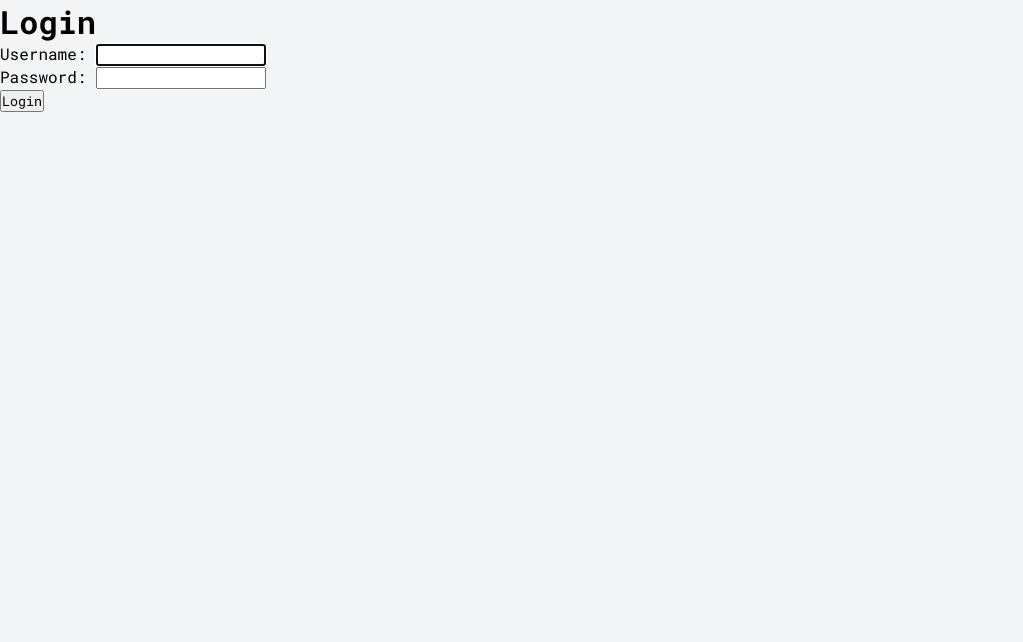
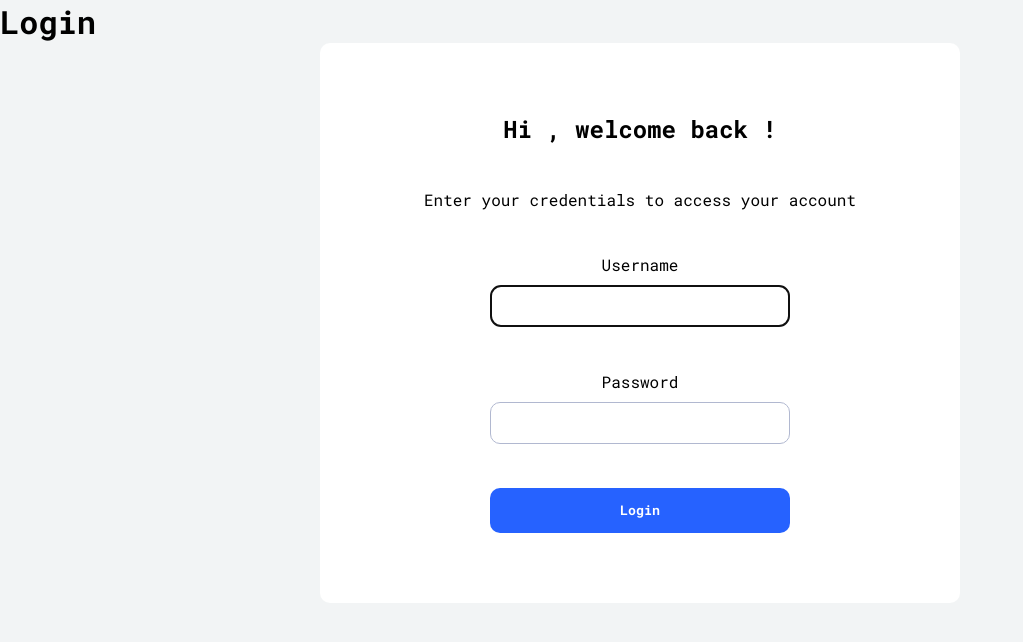
Before and after one commit to myanch200/advertio, a Django app: page /login/ in a window 1280 px wide. Shown: the part 80-722 px from the top of the page, without its empty margins (0-1023 px from the left). Run offline with Django 3.2, Linux system fonts and the light colour scheme.

Commit message:
[Update] Fixing the login and auhtentication pages

```diff
--- /dev/null
+++ b/static/css/authentication.css
@@ -0,0 +1,54 @@
+.form-section{
+    height: 70vh;
+   width: 100%;
+    display: flex;
+    justify-content: center;
+    align-items: center;
+    flex-direction: column;
+    background-color: #F2F4F5;
+
+}
+.form-wrapper  {
+    background-color: #fff;
+    display: flex;
+    justify-content:center;
+    align-items: center;
+    flex-direction: column;
+    height: 600px;
+    width: 50%;
+    border-radius: 10px;
+
+}
+.form-wrapper form{
+    height: 80%;
+    width: 100%;
+    display: flex;
+    justify-content: space-around;
+    align-items: center;
+    flex-direction: column;
+    gap:15px;
+}
+.field-wrapper{
+    display:flex;
+    justify-content: center;
+    align-items: center;
+    flex-direction: column;
+    gap: 10px;
+}
+.field-wrapper input{
+    width: 300px;
+    height: 30px;
+    border: 0.2px solid #B1B8D0 ;
+    border-radius: 10px;
+    padding: 1.5em;
+}
+.auth-cta{
+    border-radius: 10px;
+    border: none;
+    padding: 1em;
+    width: 300px;
+    background-color: #2662FF;
+    color:#fff;
+    font-weight: bold;
+    cursor: pointer;
+}
--- a/templates/accounts/login.html
+++ b/templates/accounts/login.html
@@ -1,6 +1,8 @@
 {% extends '../base.html' %}
+{% load static %}
 {% block extrahead %}
     <title>Advertio|Registration</title>
+    <link rel="stylesheet" href="{% static 'css/authentication.css' %}">
 {%  endblock %}
 {%  block content %}
 <h1>Login</h1>
@@ -9,14 +11,26 @@
      <p>{{message}}</p>
      {% endfor %}
 {% endif %}
+<div class="form-section">
+<div class="form-wrapper">
     <form method="POST">
         {% csrf_token %}
-    {{form.as_p }}
-    <button type="submit">Login</button>
+        <h2>Hi , welcome back ! </h2>
+        <p>Enter your credentials to access your account </p>
+        {% for field in form %}
+        <div class="field-wrapper">
+            {{field.label}}
+            {{field}}
+        </div>
+        {% endfor %}
+        <button class="auth-cta" type="submit">Login</button>
         {% if form.messages %}
             {% for  messages in form.messages %}
                 {{messages}}
             {% endfor%}
         {% endif %}
     </form>
+</div>
+</div>
+
 {% endblock %}
```
Also changed, not shown: templates/accounts/registration.html (+30 -6 lines), 2 other files. Lines whose indentation alone changed are shown as unchanged.
